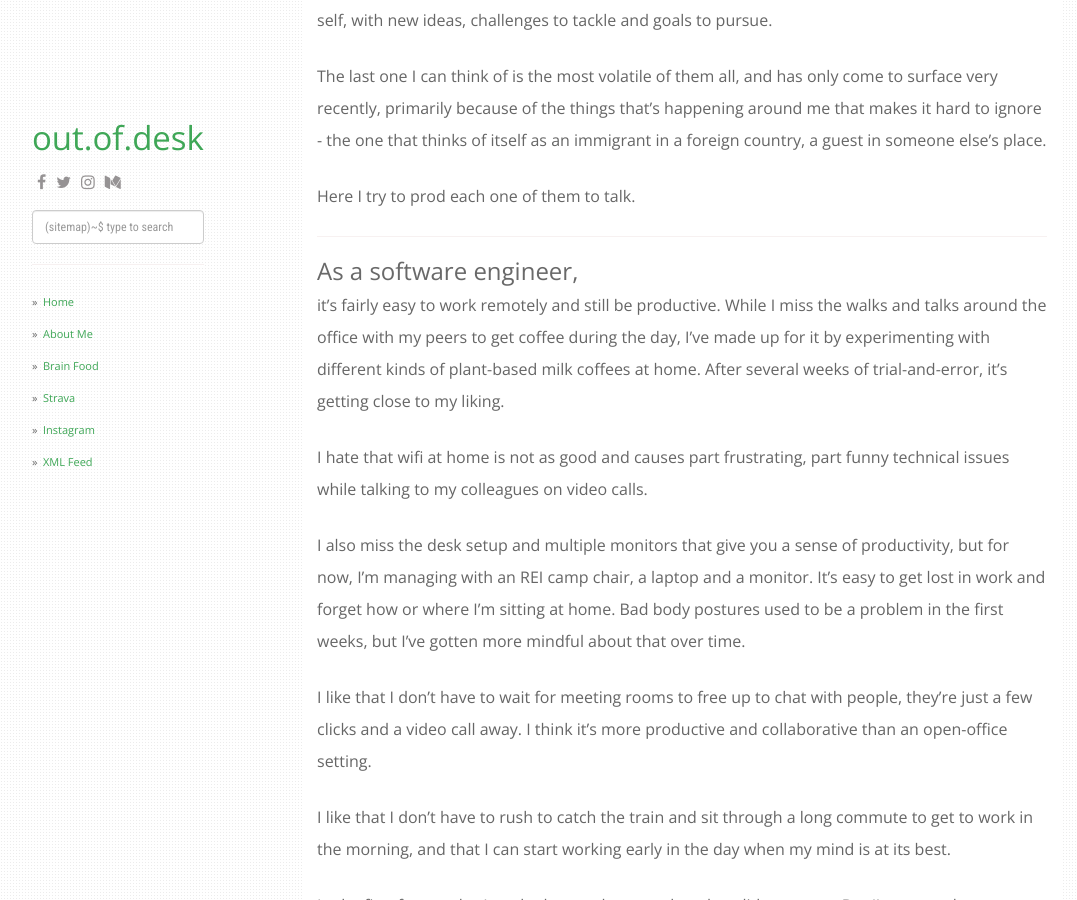
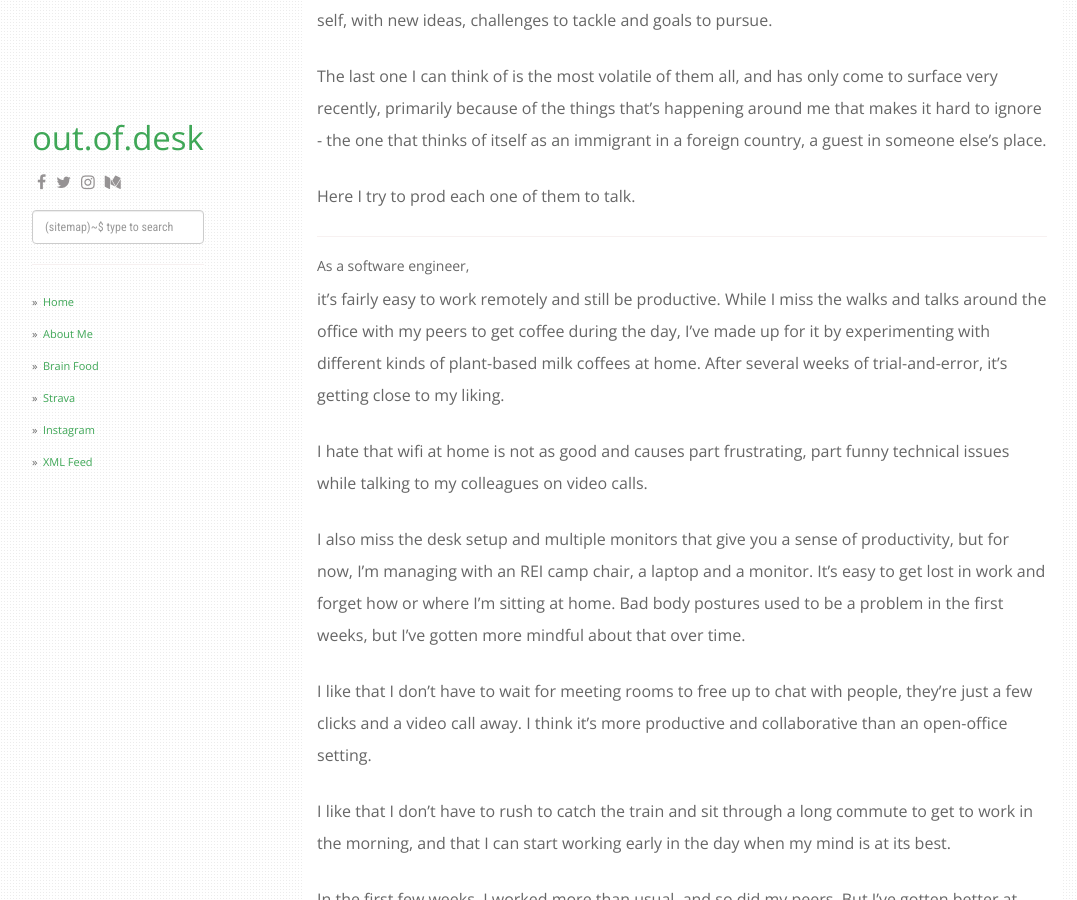
Before and after one commit to outofdesk/outofdesk.github.io, a Jekyll site: the page built from _posts/2020-05-14-pandemic.md, in a window 1280 px wide and 900 px high, scrolled down 1316 px. Shown: the whole window, without its empty margins (53-1130 px from the left). Built offline with Jekyll 4.4.1, drawn with Linux system fonts in a browser that asks for light colours; nearby versions of some CDN libraries; some web fonts are replaced.

```diff
--- a/_posts/2020-05-14-pandemic.md
+++ b/_posts/2020-05-14-pandemic.md
@@ -37,7 +37,7 @@ Here I try to prod each one of them to talk.
 
 ---
 
-### As a software engineer,
+##### As a software engineer,
 it’s fairly easy to work remotely and still be productive. While I miss the walks and talks around the office with my peers to get coffee during the day, I've made up for it by experimenting with different kinds of plant-based milk coffees at home. After several weeks of trial-and-error, it’s getting close to my liking.
 
 I hate that wifi at home is not as good and causes part frustrating, part funny technical issues while talking to my colleagues on video calls.
@@ -55,26 +55,26 @@ One other thing I don’t miss is the incessant chatter in the office, where unn
 
 But given the things I don’t miss from going to work and the things I love about working from home, I’d do more remote work going forward for sure, and hope companies embrace it more too.
 
-### As an avid reader,
+##### As an avid reader,
 I like that the two or more hours I used to spend riding in a train to go to work, I now spend riding in the train of thoughts, one that takes me to farther and better places. Reading not only helps me unplug from the stress and concerns of work, but the comfort and peace of doing it from home improves my mood. The absence of distractions of a typical workday has helped me do more of fewer things rather than a little bit of everything. Long stretches of undistracted time allows me to focus on reading books, long-form articles and write more, rather than filling the tiny slices of time over the day with news and junk.
 
 The absence or lack of something usually makes you realize its importance, but it’s amusing and weird in a way that having more and not less time in hand has made me realize how much of it was being taken for granted.
 
 I’m also starting to see the benefits of consistency and discipline, of cultivating enough patience to do something everyday despite the initial aversion and resistance, and how it can make a big difference relatively quickly. Though I have been trying to get into the habit of writing for over a year, I’ve only been this consistent and serious about it since the shelter-in-place. The world had to hit brakes on its operations and get rid of distractions for me to start writing. It’s like the Universe really wanted to teach me good habits.
 
-### As an outdoor enthusiast,
+##### As an outdoor enthusiast,
 I was really worried about not being able to travel. I had a few races that I had signed up for and a few trips I had planned for this year. But sitting at home, not having hiked or biked for a couple of months now has taught me that I don’t need to go to new places to freshen up my mind, or to enjoy outdoors every time I head out. That I can just step out of the door and start running until I get tired and run back. That it can be that simple.
 
 I started running a couple of yers ago for the fun of it, and maybe a little to lose weight, but over time, I was getting obsessed about quantifying all the runs and workouts. I’m now back to those simple days again. Not every run has to go in Strava, not every race has to end up in PRs. Not every walk now is a hike and not every bike ride is captured in photos.
 
 The solace I used to find in the outdoors, I’ve found it in reading and writing too. Although there is something magical about being out in nature, I realize that it probably felt good mostly because it gave me food for thoughts and time to reflect. Turns out books do the same.
 
-### As a sensitive introvert,
+##### As a sensitive introvert,
 I’m in love with the silence. It not only helps me think clearly, and be more productive at work, it also puts me in a much better mood overall. Even after working longer hours than usual, I find that I still have the time and energy to go on walks with my wife, cook, go for runs, read, write and talk to friends and family over the phone.
 
 I like the idea of minimizing and opting in sounds rather than being bombarded with unnecessary and unsolicited noises all day long and being forcefully made a passive member in every conversation around me.
 
-### As an immigrant
+##### As an immigrant
 from India, I see the contrast in how people from the two countries are reacting to the pandemic, both common people and those in power. Being from the majority group in India, and a part of a minority group of immigrants here in the US, it gives some perspectives on how stereotypes and misinformation against minorities are used for political and capital gains.
 
 While I’m concerned about the well-being of older members of my family back home and wish I were there, a part of me feels relieved that I’m not with them to inadvertently infect them.
@@ -83,7 +83,7 @@ I see through the lies and the facade of developed societies and feel a sense of
 
 Looking at the things that have worked for countries and things that haven’t, I realize that more technology is not necessarily the right solution to all problems. Common sense and empirical evidence are perfectly fine at times.
 
-### As an animal lover,
+##### As an animal lover,
 I love that non-humans have started to come out of hiding and are doing so without the fear of us harming, or killing them, that at least for a little while they regain their rights over the resources of this planet, and not everything they consume are left-overs from humans.
 
 I’m terribly sad and shocked by the fate of hundreds of thousands, if not millions, of animals in factory farms that were killed because humans couldn’t afford to raise and kill them to eat. I can’t decide which is worse, simply killing them, or killing to eat them.
@@ -91,7 +91,7 @@ I’m terribly sad and shocked by the fate of hundreds of thousands, if not mill
 I like that alt-meat is seeing tremendous growth and hope the trend continues long after our lives get back to *normal*. I hope that reduced meat and dairy consumption becomes the new normal.
 
 
-### Slow life vs fast life
+## Slow life vs fast life
 ---
 
 We say the world has slowed down during the pandemic, but what does it mean to be slow?
```
Also changed, not shown: 3 other files.
